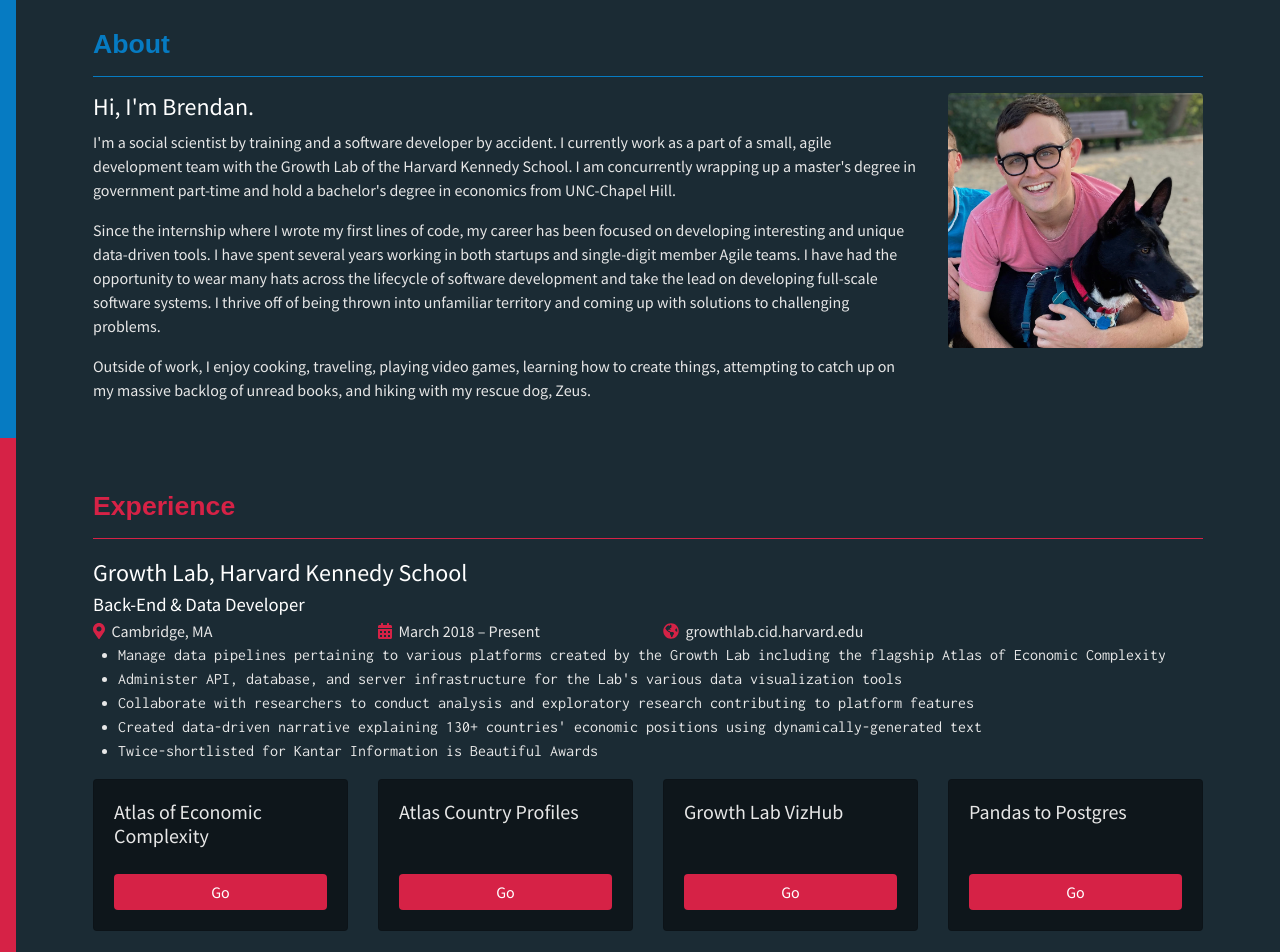
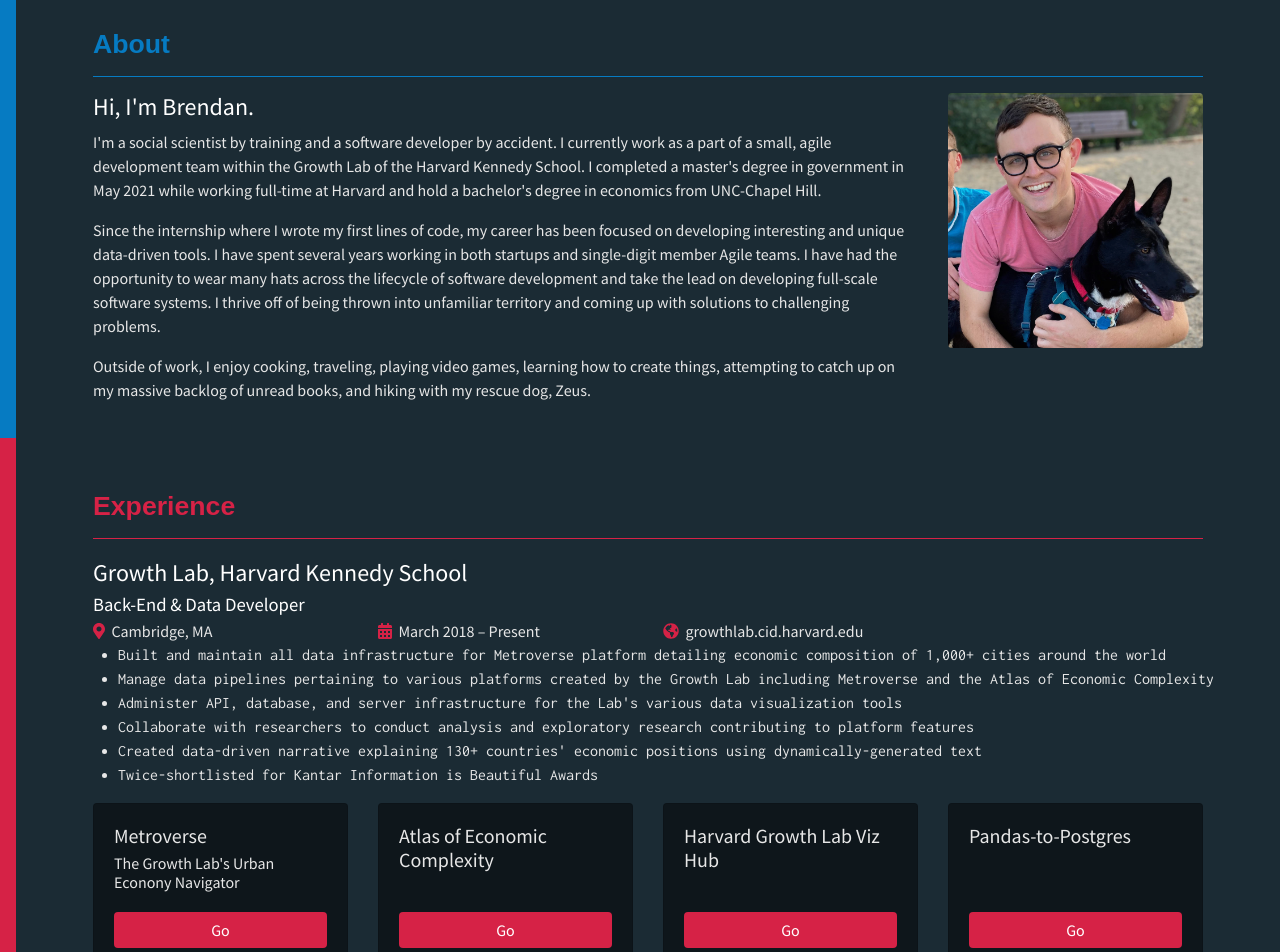
Before and after one commit to bleonard33/personal-site, a React (Create React App) app: page / in a window 1280 px wide. Shown: the part 80-1032 px from the top of the page. Built offline with nearby package versions, Linux system fonts and the light colour scheme; a web font is replaced by a local one.

Commit message:
Metroverse & Master's

```diff
--- a/src/data.js
+++ b/src/data.js
@@ -71,7 +71,7 @@
 export const about = {
   "lede": "Hi, I'm Brendan.",
   "blurb": [
-    "I'm a social scientist by training and a software developer by accident. I currently work as a part of a small, agile development team with the Growth Lab of the Harvard Kennedy School. I am concurrently wrapping up a master's degree in government part-time and hold a bachelor's degree in economics from UNC-Chapel Hill.",
+    "I'm a social scientist by training and a software developer by accident. I currently work as a part of a small, agile development team within the Growth Lab of the Harvard Kennedy School. I completed a master's degree in government in May 2021 while working full-time at Harvard and hold a bachelor's degree in economics from UNC-Chapel Hill.",
     "Since the internship where I wrote my first lines of code, my career has been focused on developing interesting and unique data-driven tools. I have spent several years working in both startups and single-digit member Agile teams. I have had the opportunity to wear many hats across the lifecycle of software development and take the lead on developing full-scale software systems. I thrive off of being thrown into unfamiliar territory and coming up with solutions to challenging problems.",
     "Outside of work, I enjoy cooking, traveling, playing video games, learning how to create things, attempting to catch up on my massive backlog of unread books, and hiking with my rescue dog, Zeus."
   ]
@@ -86,7 +86,8 @@
     location: 'Cambridge, MA',
     website: 'growthlab.cid.harvard.edu',
     description: [
-      "Manage data pipelines pertaining to various platforms created by the Growth Lab including the flagship Atlas of Economic Complexity",
+      "Built and maintain all data infrastructure for Metroverse platform detailing economic composition of 1,000+ cities around the world",
+      "Manage data pipelines pertaining to various platforms created by the Growth Lab including Metroverse and the Atlas of Economic Complexity",
       "Administer API, database, and server infrastructure for the Lab's various data visualization tools",
       "Collaborate with researchers to conduct analysis and exploratory research contributing to platform features",
       "Created data-driven narrative explaining 130+ countries' economic positions using dynamically-generated text",
@@ -94,26 +95,32 @@
     ],
     projects: [
       {
+        title: 'Metroverse',
+        subtitle: "The Growth Lab's Urban Econony Navigator",
+        url: "https://metroverse.cid.harvard.edu",
+        action: "Go"
+      },
+      {
         title: 'Atlas of Economic Complexity',
-        description: "",
+        subtitle: "",
         url: "https://atlas.cid.harvard.edu",
         action: "Go"
       },
+      // {
+      //   title: 'Atlas Country Profiles',
+      //   subtitle: "",
+      //   url: "https://atlas.cid.harvard.edu/countries/43",
+      //   action: "Go"
+      // },
       {
-        title: 'Atlas Country Profiles',
-        description: "",
-        url: "https://atlas.cid.harvard.edu/countries/43",
-        action: "Go"
-      },
-      {
-        title: 'Growth Lab VizHub',
-        description: "",
+        title: 'Harvard Growth Lab Viz Hub',
+        subtitle: "",
         url: "https://growthlab.app",
         action: "Go"
       },
       {
-        title: 'Pandas to Postgres',
-        description: "",
+        title: 'Pandas-to-Postgres',
+        subtitle: "",
         url: "https://github.com/cid-harvard/pandas-to-postgres",
         action: "Go"
       },
@@ -178,13 +185,14 @@
 export const degrees = [
   {
     university: "Harvard University",
-    type: "Candidate, Master of Liberal Arts",
+    type: "Master of Liberal Arts",
     field: "Government",
     city: "Cambridge",
     state: "MA",
     startDate: "June 2018",
     endDate: "May 2021",
     gpa: 3.9,
+    awards: "Dean's List Academic Achievement Award",
     courses: [
       "Policy Writing and Analysis Capstone (Fall 2020 / Spring 2021)",
       "American Presidential Elections (Fall 2020)",
```
